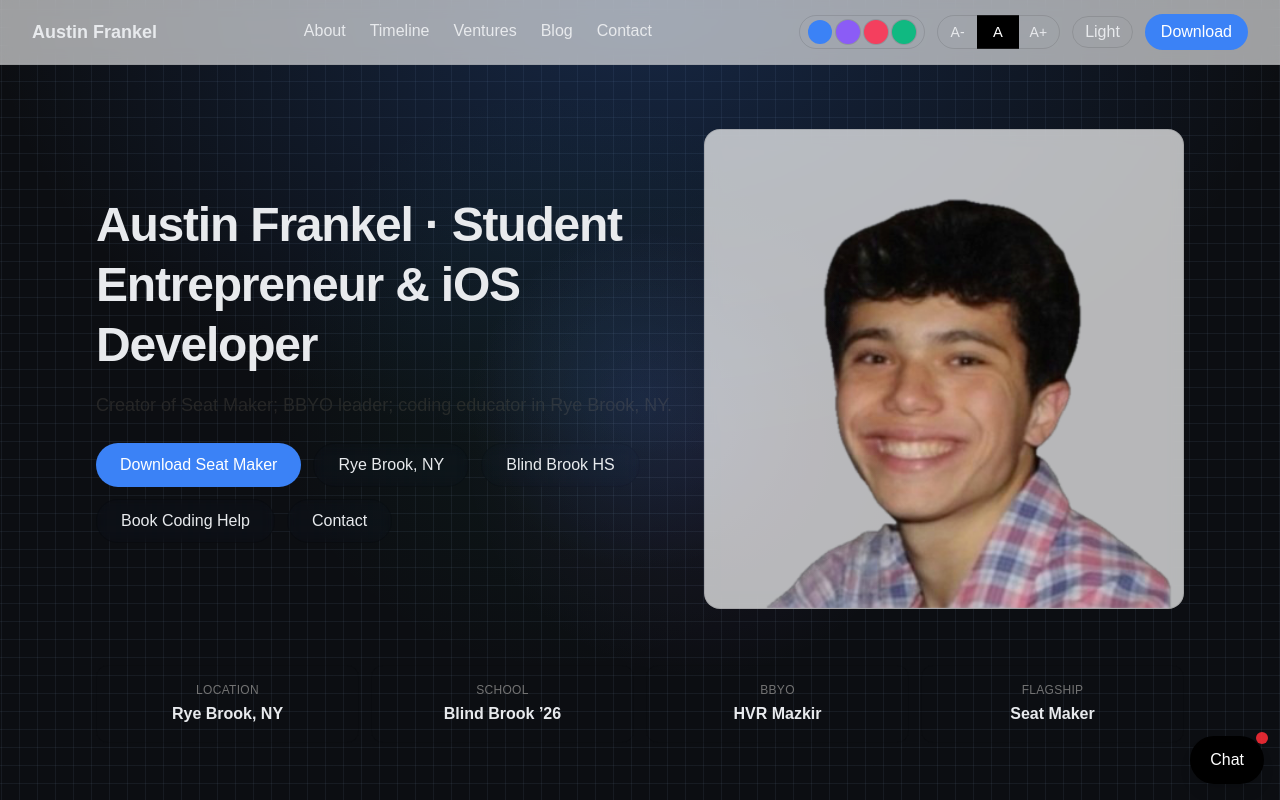
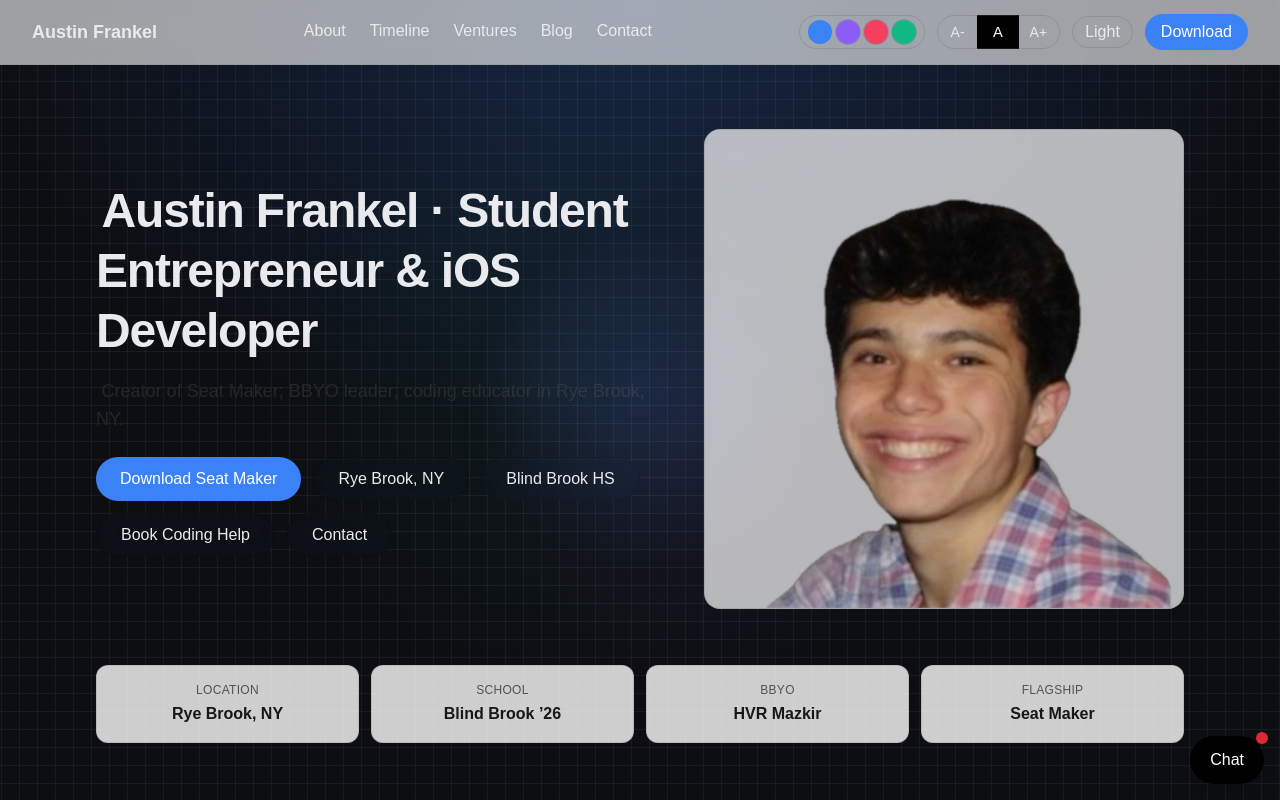
Before and after one commit to AustinFrankel/austin, a Next.js app in the folder site/: page / in a window 1280 px wide. Shown: the top 800 px of the page. Built offline with nearby package versions, Linux system fonts and the light colour scheme.

Commit message:
Light mode: add subtle text backgrounds to improve readability; StatStrip gets white chips; remove grey-on-white look

```diff
--- a/site/src/app/globals.css
+++ b/site/src/app/globals.css
@@ -101,6 +101,11 @@ html[data-theme="light"] .bg-grid::before { content: none; }
 .prose p { @apply mt-4 leading-7; color: rgb(var(--fg)); }
 .prose ul { @apply list-disc pl-6 mt-4; }
 
+/* Light-mode readability chips for text over the grid */
+.text-bg { padding: .15rem .35rem; border-radius: .5rem; }
+html[data-theme="light"] .text-bg { background-color: rgb(255 255 255 / 0.75); box-shadow: 0 0 0 1px rgb(0 0 0 / 0.06) inset; }
+html[data-theme="dark"] .text-bg { background-color: transparent; }
+
 /* Cursor gradient that follows the mouse: visible on both themes */
 /* Cursor gradient (original layered glow) */
 .cursor-glow {
--- a/site/src/app/page.tsx
+++ b/site/src/app/page.tsx
@@ -17,8 +17,8 @@ export default function Home() {
       <Reveal mode="mount">
         <section className="container-px mx-auto max-w-6xl pt-16 pb-8 grid lg:grid-cols-[1.2fr_1fr] gap-8 items-center">
           <div>
-            <h1 className="text-3xl sm:text-5xl font-bold tracking-tight leading-tight">Austin Frankel · Student Entrepreneur & iOS Developer</h1>
-            <p className="mt-4 text-lg text-neutral-800 dark:text-neutral-300">Creator of Seat Maker; BBYO leader; coding educator in Rye Brook, NY.</p>
+            <h1 className="text-3xl sm:text-5xl font-bold tracking-tight leading-tight"><span className="text-bg">Austin Frankel · Student Entrepreneur & iOS Developer</span></h1>
+            <p className="mt-4 text-lg text-neutral-800 dark:text-neutral-300"><span className="text-bg">Creator of Seat Maker; BBYO leader; coding educator in Rye Brook, NY.</span></p>
             <div className="mt-6 flex flex-wrap gap-3">
               <a href={LINKS.appStore} target="_blank" rel="noopener" className="btn-primary h-11 px-6 inline-flex items-center">Download Seat Maker</a>
               <a href="https://www.google.com/maps?q=Rye+Brook,+NY" target="_blank" rel="noopener" className="btn-outline h-11 px-6 inline-flex items-center">Rye Brook, NY</a>
--- a/site/src/components/sections/StatStrip.tsx
+++ b/site/src/components/sections/StatStrip.tsx
@@ -2,9 +2,9 @@ export function StatStrip({ items }: { items: { label: string; value: string }[]
   return (
     <div className="grid grid-cols-2 sm:grid-cols-4 gap-3">
       {items.map((it) => (
-        <div key={it.label} className="rounded-xl border border-black/10 dark:border-white/20 p-4 text-center">
-          <div className="text-xs uppercase tracking-wide text-neutral-500">{it.label}</div>
-          <div className="mt-1 font-semibold">{it.value}</div>
+        <div key={it.label} className="rounded-xl border border-black/10 dark:border-white/20 p-4 text-center bg-white/80 dark:bg-neutral-900">
+          <div className="text-xs uppercase tracking-wide text-neutral-600 dark:text-neutral-400">{it.label}</div>
+          <div className="mt-1 font-semibold text-neutral-900 dark:text-white">{it.value}</div>
         </div>
       ))}
     </div>
```
